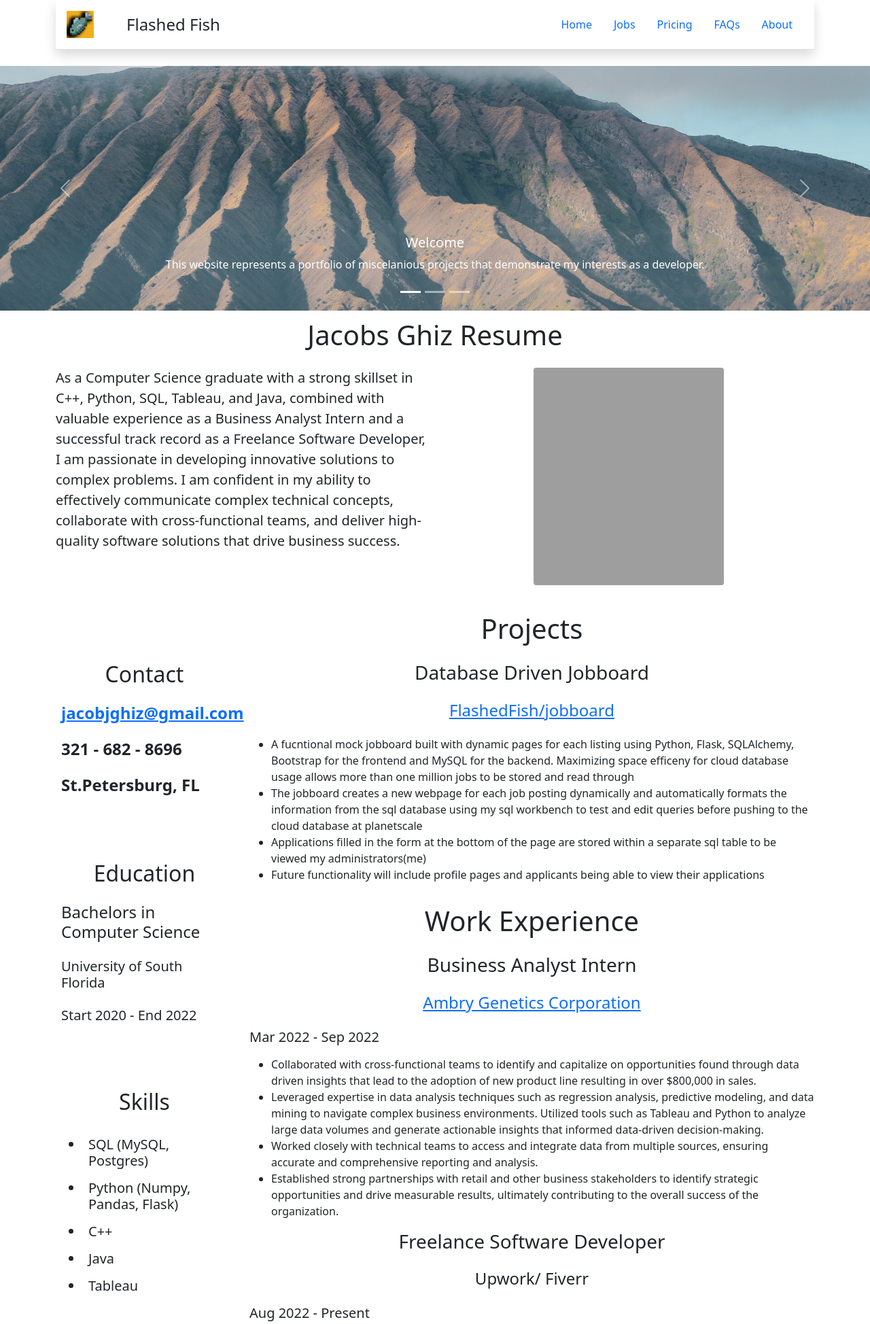
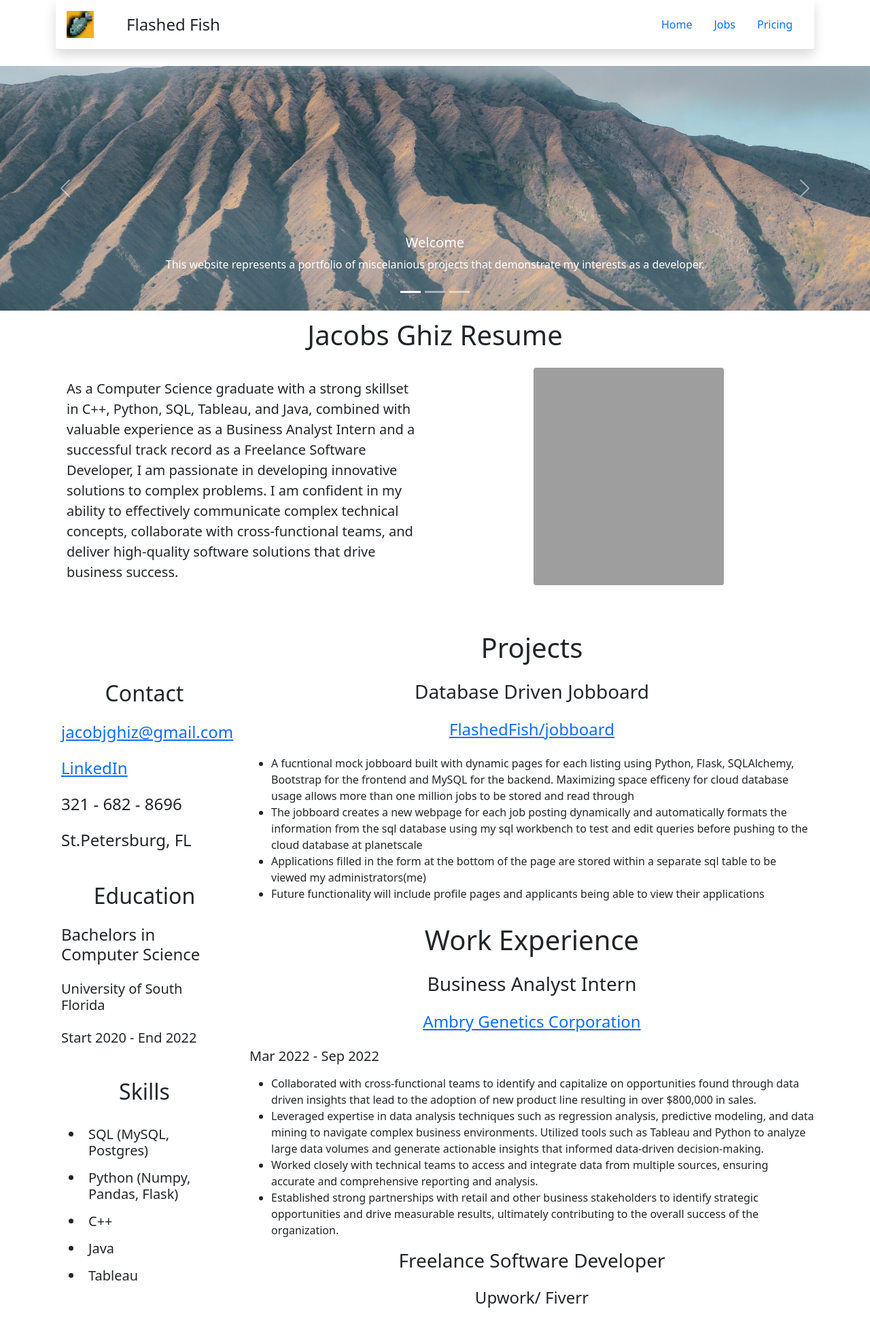
Before and after one commit to FlashedFish/jobboard-v2, a Flask app: page / in a window 1280 px wide. Shown: the top 1948 px of the page at 68% size. Run offline with Flask 3, Linux system fonts and the light colour scheme; some libraries are stand-ins or nearby versions; grey boxes are pictures that could not be loaded.

Commit message:
polish on resume nav bar and footer

```diff
--- a/templates/footer.html
+++ b/templates/footer.html
@@ -2,10 +2,9 @@
   <footer class="py-3 my-4">
     <ul class="nav justify-content-center border-bottom pb-3 mb-3">
       <li class="nav-item"><a target="_blank" href="/" class="nav-link px-2 text-muted">Home</a></li>
-      <li class="nav-item"><a target="_blank" href="/board" class="nav-link px-2 text-muted">Features</a></li>
+      <li class="nav-item"><a target="_blank" href="/jobboard" class="nav-link px-2 text-muted">jobs</a></li>
       <li class="nav-item"><a target="_blank" href="/wip" class="nav-link px-2 text-muted">Pricing</a></li>
-      <li class="nav-item"><a target="_blank" href="/wip" class="nav-link px-2 text-muted">FAQs</a></li>
-      <li class="nav-item"><a target="_blank" href="/wip" class="nav-link px-2 text-muted">About</a></li>
+
     </ul>
     <p class="text-center text-muted">&copy; 2022 FlashedFish, UnInc</p>
   </footer>
--- a/templates/home.html
+++ b/templates/home.html
@@ -13,7 +13,7 @@
       <h1 class="text-center mt-2 mb-4"> Jacobs Ghiz Resume </h1>
       <div class="row" style="margin-bottom:32px">
         <div class="col-md-6 ">
-      <p class="lead">
+      <p class="lead p-3">
        As a Computer Science graduate with a strong skillset in C++, Python, SQL, Tableau, and Java, combined with valuable experience as a Business Analyst Intern and a successful track record as a Freelance Software Developer, I am passionate in developing innovative solutions to complex problems. I am confident in my ability to effectively communicate complex technical concepts, collaborate with cross-functional teams, and deliver high-quality software solutions that drive business success.
       </p>
         </div>
@@ -28,19 +28,20 @@
           <br>
           <br>
           <h2 class="text-center mt-2 mb-3"> Contact </h2>
-          <h4 class=" p-2" ><a href="mailto:jacobjghiz@gmail.com"><b>jacobjghiz@gmail.com</b></a></h4>
-          <h4 class=" p-2" ><b>321 - 682 - 8696</b></h4>
-          <h4 class=" p-2" ><b>St.Petersburg, FL</b></h4>
+          <h4 class=" p-2" ><a href="mailto:jacobjghiz@gmail.com">jacobjghiz@gmail.com</a></h4>
+          <h4 class=" p-2" ><a href="https://www.linkedin.com/in/jacob-ghiz-595104252">LinkedIn</a></h4>
+          <h4 class=" p-2" >321 - 682 - 8696</h4>
+          <h4 class=" p-2" >St.Petersburg, FL</h4>
           <br>
-          <br>
-          <br>
+
+
           <h2 class="text-center mt-2 mb-3"> Education </h2>
           <h4 class=" p-2" >Bachelors in Computer Science</h4>
           <h5 class=" p-2" >University of South Florida</h5>
           <h5 class="lead p-2" ><b>Start 2020 - End 2022</b></h5>
           <br>
-          <br>
-          <br>
+
+
           <h2 class="text-center mt-2 mb-3"> Skills </h2>
           <h3 class="lead p-2" ><b><ul>
             <li class="p-2">SQL (MySQL, Postgres)</li>
@@ -50,8 +51,8 @@
             <li class="p-2">Tableau</li>
           </ul></b></h3>
           <br>
-          <br>
-          <br>
+
+
           <h2 class="text-center mt-2 mb-3"> Volunteering </h2>
           <h4 class=" p-2" >Community Access Providers</h4>
           <h5 class="lead p-2" ><b>2016-2018</b></h5>
--- a/templates/nav.html
+++ b/templates/nav.html
@@ -20,8 +20,7 @@
         <li class=""><a href="/" class="nav-link " aria-current="page">Home</a></li>
         <li id="jobboard" class="nav-item"><a href="{{  url_for('jobboard') }}" class="nav-link">Jobs</a></li>
         <li class="nav-item"><a href="/wip.html" class="nav-link">Pricing</a></li>
-        <li class="nav-item"><a href="#" class="nav-link">FAQs</a></li>
-        <li class="nav-item"><a href="#" class="nav-link">About</a></li>
+
       </ul>
     </header>
   </div>
```
